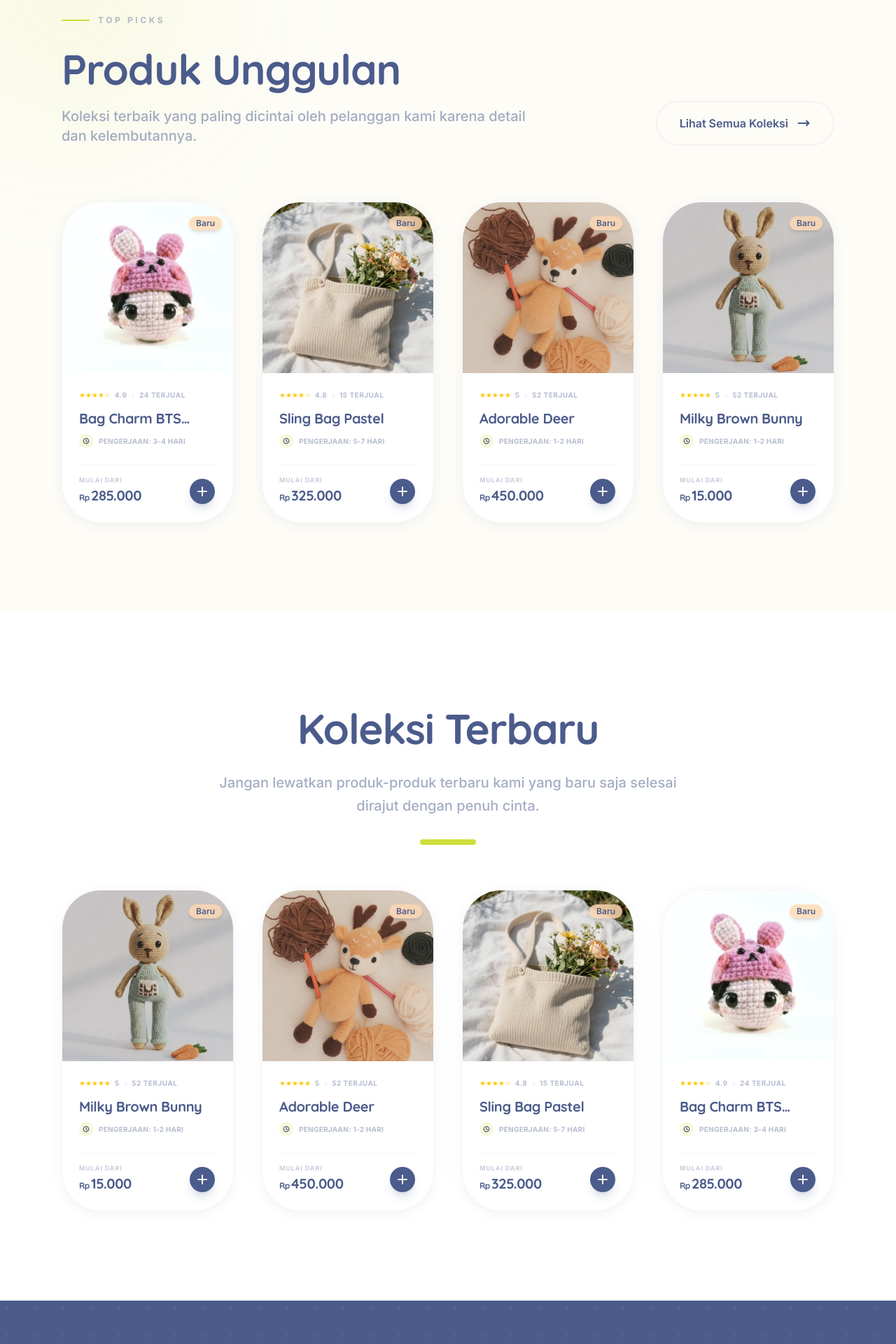
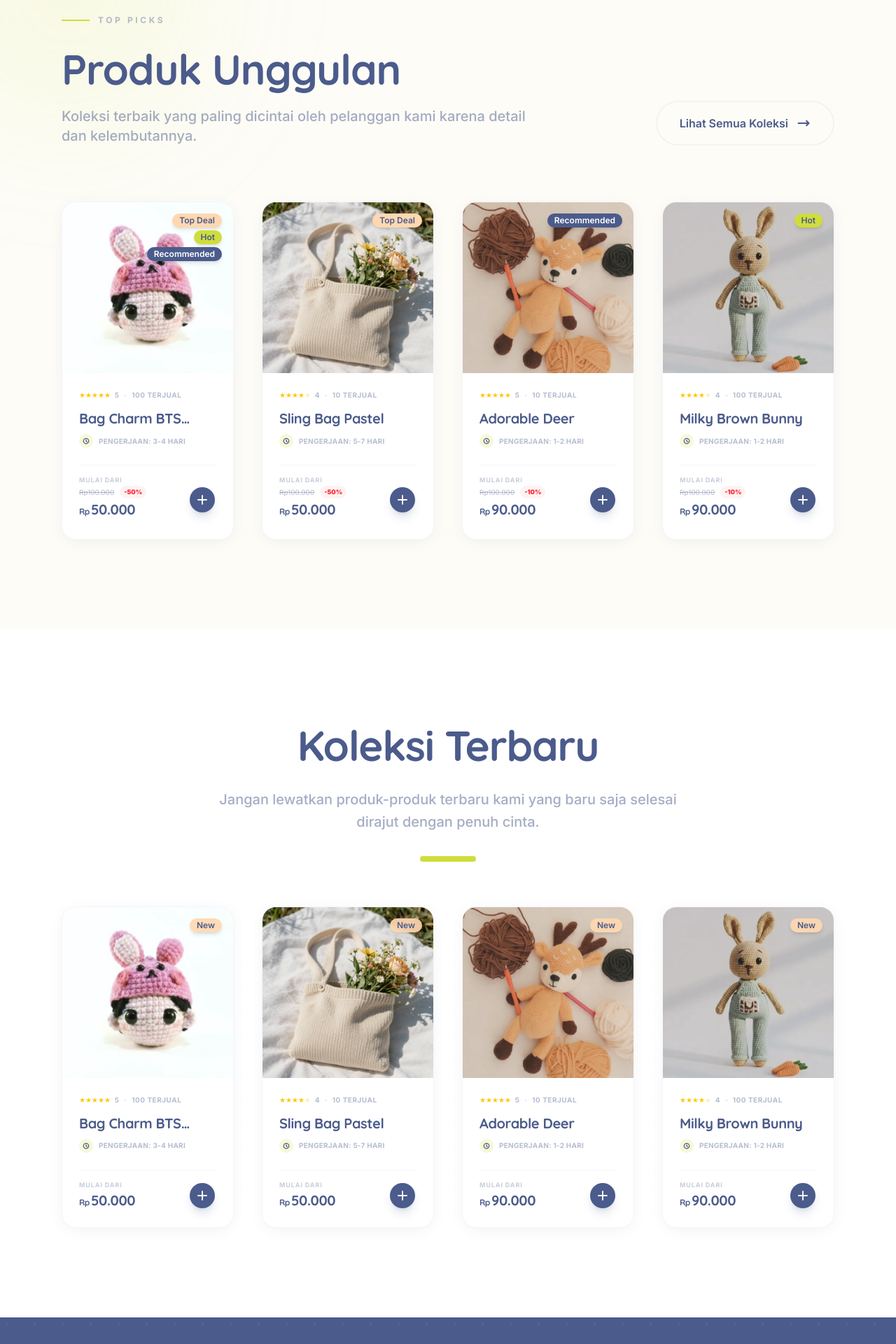
Before and after one commit to seratif-id/harsy-website, a Next.js app: page / in a window 1280 px wide. Shown: the part 1740-3660 px from the top of the page at 70% size. Built offline with nearby package versions, Linux system fonts and the light colour scheme.

Commit message:
feat: add badge label in product

```diff
--- a/app/order/page.tsx
+++ b/app/order/page.tsx
@@ -7,6 +7,7 @@ import { Button } from "@/components/atoms/Button";
 import { SectionHeader } from "@/components/molecules/SectionHeader";
 import { ImagePlaceholder } from "@/components/atoms/ImagePlaceholder";
 import Link from "next/link";
+import Image from "next/image";
 
 function OrderFormContent() {
   const searchParams = useSearchParams();
@@ -68,7 +69,7 @@ function OrderFormContent() {
         {product ? (
           <div className="flex gap-8 mb-10">
             <div className="w-32 h-32 bg-brand-muted rounded-[2rem] flex-shrink-0 flex items-center justify-center border-4 border-white shadow-lg overflow-hidden relative">
-              <ImagePlaceholder text={product.name} />
+              <Image src={product.image[0]} alt={product.name} fill className="object-cover" />
             </div>
             <div className="flex flex-col justify-center">
               <span className="text-brand-primary/30 text-[10px] font-bold uppercase tracking-widest mb-1">{product.category}</span>
--- a/app/products/[slug]/page.tsx
+++ b/app/products/[slug]/page.tsx
@@ -13,6 +13,7 @@ interface PageProps {
 }
 
 import { ImagePlaceholder } from "@/components/atoms/ImagePlaceholder";
+import { getProductBadges } from "@/utils/badge";
 
 export default function ProductDetailPage({ params }: PageProps) {
   const { slug } = use(params);
@@ -67,8 +68,28 @@ export default function ProductDetailPage({ params }: PageProps) {
                  fill
                  className="object-cover scale-110 group-hover:scale-125 transition-transform duration-[2s]"
                />
-               <div className="absolute top-6 right-6 z-10">
-                 <Badge variant="accent" className="shadow-xl">Favorit Ibu</Badge>
+               <div className="absolute top-6 right-6 z-10 flex flex-col gap-1 items-end">
+                 {(() => {
+                   const isNew = [...PRODUCTS]
+                     .sort((a, b) => new Date(b.updatedAt).getTime() - new Date(a.updatedAt).getTime())
+                     .slice(0, 4)
+                     .some(p => p.id === product.id);
+
+                   const featuredBadges = getProductBadges(product);
+
+                   return (
+                     <>
+                       {isNew && (
+                         <Badge variant="accent" className="shadow-xl bg-brand-accent/90 backdrop-blur-sm">New</Badge>
+                       )}
+                       {featuredBadges.map((badge, idx) => (
+                         <Badge key={idx} variant={badge.variant} className="shadow-xl backdrop-blur-sm bg-opacity-90">
+                           {badge.label}
+                         </Badge>
+                       ))}
+                     </>
+                   );
+                 })()}
                </div>
             </div>
             <div className="flex-none flex px-2 p-2 gap-3 overflow-x-auto pb-2  [&::-webkit-scrollbar]:h-1.5 [&::-webkit-scrollbar-thumb]:bg-brand-primary/10 [&::-webkit-scrollbar-thumb]:rounded-full [&::-webkit-scrollbar-track]:bg-transparent hover:[&::-webkit-scrollbar-thumb]:bg-brand-primary/30 transition-colors">
--- a/components/molecules/ProductCard.tsx
+++ b/components/molecules/ProductCard.tsx
@@ -6,18 +6,33 @@ import { Badge } from "@/components/atoms/Badge";
 
 import { ImagePlaceholder } from "../atoms/ImagePlaceholder";
 
+import { getProductBadges } from "@/utils/badge";
+
 interface ProductCardProps {
   product: Product;
+  isFeatured?: boolean;
+  isNew?: boolean;
 }
 
-export const ProductCard: React.FC<ProductCardProps> = ({ product }) => {
+export const ProductCard: React.FC<ProductCardProps> = ({ product, isFeatured = false, isNew = false }) => {
+  const badges = getProductBadges(product);
+
   return (
     <Link href={`/products/${product.slug}`} className="group block h-full">
-      <div className="bg-white rounded-3xl overflow-hidden shadow-[0_4px_20px_-4px_rgba(74,93,138,0.1)] hover:shadow-[0_20px_40px_-12px_rgba(74,93,138,0.2)] transition-all duration-700 border border-brand-primary/5 h-full flex flex-col group-hover:-translate-y-2">
+      <div className="bg-white rounded-xl overflow-hidden shadow-[0_4px_20px_-4px_rgba(74,93,138,0.1)] hover:shadow-[0_20px_40px_-12px_rgba(74,93,138,0.2)] transition-all duration-700 border border-brand-primary/5 h-full flex flex-col group-hover:-translate-y-2">
         {/* Image Container */}
         <div className="relative aspect-square overflow-hidden bg-brand-muted">
-          <div className="absolute top-4 right-4 z-10">
-            <Badge variant="accent" className="shadow-md backdrop-blur-sm bg-brand-accent/80">Baru</Badge>
+          <div className="absolute top-4 right-4 z-10 flex flex-col gap-1 items-end">
+            {isNew && (
+              <Badge variant="accent" className="shadow-md backdrop-blur-sm bg-brand-accent/90">
+                New
+              </Badge>
+            )}
+            {isFeatured && badges.length > 0 && badges.map((badge, idx) => (
+              <Badge key={idx} variant={badge.variant} className="shadow-md backdrop-blur-sm bg-opacity-90">
+                {badge.label}
+              </Badge>
+            ))}
           </div>
           <Image src={product.image[0]} alt={product.name} fill className="object-contain" />
           <div className="absolute inset-0 bg-brand-primary/0 group-hover:bg-brand-primary/5 transition-colors duration-700" />
@@ -49,10 +64,27 @@ export const ProductCard: React.FC<ProductCardProps> = ({ product }) => {
 
           <div className="mt-auto pt-4 border-t border-brand-primary/5 flex items-center justify-between">
             <div>
-              <p className="text-[9px] font-bold text-brand-primary/30 uppercase tracking-[0.1em] leading-none mb-1">Mulai dari</p>
-              <p className="font-display text-xl font-bold text-brand-primary">
-                <span className="text-xs mr-0.5">Rp</span>{product.price.toLocaleString("id-ID")}
-              </p>
+              {isFeatured && product.originalPrice && product.originalPrice > product.price ? (
+                <div className="mb-1">
+                  <p className="text-[9px] font-bold text-brand-primary/30 uppercase tracking-[0.1em] leading-none mb-1">Mulai dari</p>
+                  <div className="flex items-center gap-2 mb-0.5">
+                     <span className="text-[10px] line-through text-brand-primary/40">Rp{product.originalPrice.toLocaleString("id-ID")}</span>
+                     <span className="text-[9px] font-black text-red-500 bg-red-50 px-1.5 py-0.5 rounded-full">
+                       -{Math.round(((product.originalPrice - product.price) / product.originalPrice) * 100)}%
+                     </span>
+                  </div>
+                  <p className="font-display text-xl font-bold text-brand-primary">
+                    <span className="text-xs mr-0.5">Rp</span>{product.price.toLocaleString("id-ID")}
+                  </p>
+                </div>
+              ) : (
+                <>
+                  <p className="text-[9px] font-bold text-brand-primary/30 uppercase tracking-[0.1em] leading-none mb-1">Mulai dari</p>
+                  <p className="font-display text-xl font-bold text-brand-primary">
+                    <span className="text-xs mr-0.5">Rp</span>{product.price.toLocaleString("id-ID")}
+                  </p>
+                </>
+              )}
             </div>
             <div className="w-10 h-10 rounded-2xl bg-brand-primary flex items-center justify-center text-white shadow-lg shadow-brand-primary/20 transform scale-90 group-hover:scale-100 transition-all duration-500">
               <svg className="w-5 h-5" fill="none" stroke="currentColor" viewBox="0 0 24 24"><path strokeLinecap="round" strokeLinejoin="round" strokeWidth="2.5" d="M12 4v16m8-8H4"></path></svg>
--- a/components/organisms/Landing/FeaturedProducts.tsx
+++ b/components/organisms/Landing/FeaturedProducts.tsx
@@ -7,8 +7,10 @@ import { PRODUCTS } from "@/lib/data";
 import { Button } from "@/components/atoms/Button";
 import Link from "next/link";
 
+import { getProductBadges } from "@/utils/badge";
+
 export const FeaturedProducts: React.FC = () => {
-  const featured = PRODUCTS.slice(0, 4);
+  const featured = PRODUCTS.filter(p => getProductBadges(p).length > 0).slice(0, 4);
 
   return (
     <section className="section-padding pt-8 pb-16 bg-brand-muted/30 relative overflow-hidden">
@@ -35,7 +37,7 @@ export const FeaturedProducts: React.FC = () => {
 
         <div className="grid grid-cols-1 sm:grid-cols-2 lg:grid-cols-4 gap-10">
           {featured.map((product) => (
-            <ProductCard key={product.id} product={product} />
+            <ProductCard key={product.id} product={product} isFeatured={true} />
           ))}
         </div>
       </div>
--- a/components/organisms/Landing/NewProducts.tsx
+++ b/components/organisms/Landing/NewProducts.tsx
@@ -6,7 +6,9 @@ import { ProductCard } from "@/components/molecules/ProductCard";
 import { PRODUCTS } from "@/lib/data";
 
 export const NewProducts: React.FC = () => {
-  const newProducts = PRODUCTS.slice(0, 4).reverse();
+  const newProducts = [...PRODUCTS]
+    .sort((a, b) => new Date(b.updatedAt).getTime() - new Date(a.updatedAt).getTime())
+    .slice(0, 4);
 
   return (
     <section className="section-padding pt-8 pb-16 bg-white relative overflow-hidden">
@@ -21,7 +23,7 @@ export const NewProducts: React.FC = () => {
 
         <div className="grid grid-cols-1 sm:grid-cols-2 lg:grid-cols-4 gap-10">
           {newProducts.map((product) => (
-            <ProductCard key={product.id} product={product} />
+            <ProductCard key={product.id} product={product} isNew={true} />
           ))}
         </div>
       </div>
--- a/lib/data.ts
+++ b/lib/data.ts
@@ -29,7 +29,8 @@ export const PRODUCTS: Product[] = [
     id: "p1",
     name: "Bag Charm BTS Jongkook",
     slug: "bag-charm-bts-jongkook",
-    price: 285000,
+    price: 50000,
+    originalPrice: 100000,
     image: [
       "/sampleImage/imgAcc1.png",
       "/sampleImage/imgAcc1.png",
@@ -38,16 +39,19 @@ export const PRODUCTS: Product[] = [
       "/sampleImage/imgAcc1.png",
     ],
     category: "aksesoris",
-    rating: 4.9,
-    sold: 24,
+    rating: 5.0,
+    sold: 100,
+    reviewCount: 50,
     estimatedTime: "3-4 hari",
+    updatedAt: "2024-01-25T10:00:00Z",
     description: "There are many ways to expressing your love to someone or something that you love. They may not phisically close but love knows no boundaries. You can admiring them through their picture, song, or something that you can bring along with you, yes bag charm."
   },
   {
     id: "p2",
     name: "Sling Bag Pastel",
     slug: "sling-bag-pastel",
-    price: 325000,
+    price: 50000,
+    originalPrice: 100000,
     image: [
       "/sampleImage/catBag.png",
       "/sampleImage/catBag.png",
@@ -56,16 +60,19 @@ export const PRODUCTS: Product[] = [
       "/sampleImage/catBag.png",
     ],
     category: "tas",
-    rating: 4.8,
-    sold: 15,
+    rating: 4.0,
+    sold: 10,
+    reviewCount: 15,
     estimatedTime: "5-7 hari",
+    updatedAt: "2024-01-24T10:00:00Z",
     description: "Tas selempang dengan warna pastel yang manis."
   },
   {
     id: "p3",
     name: "Adorable Deer",
     slug: "adorable-deer",
-    price: 450000,
+    price: 90000,
+    originalPrice: 100000,
     image: [
       "/sampleImage/imgDoll1.png",
       "/sampleImage/imgDoll1.png",
@@ -76,15 +83,18 @@ export const PRODUCTS: Product[] = [
     ],
     category: "boneka",
     rating: 5.0,
-    sold: 52,
+    sold: 10,
+    reviewCount: 30,
     estimatedTime: "1-2 hari",
+    updatedAt: "2024-01-23T10:00:00Z",
     description: "A calming color palette: beige, broken white, and earthy brown, with the softness of cotton, meet in this adorable deer. He is ready to be a new friend or the perfect baby gift!"
   },
     {
     id: "p4",
     name: "Milky Brown Bunny",
     slug: "milky-brown-bunny",
-    price: 15000,
+    price: 90000,
+    originalPrice: 100000,
     image: [
       "/sampleImage/imgDoll2.png",
       "/sampleImage/imgDoll2.png",
@@ -93,9 +103,11 @@ export const PRODUCTS: Product[] = [
       "/sampleImage/imgDoll2.png",
     ],
     category: "boneka",
-    rating: 5.0,
-    sold: 52,
+    rating: 4.0,
+    sold: 100,
+    reviewCount: 20,
     estimatedTime: "1-2 hari",
+    updatedAt: "2024-01-22T10:00:00Z",
     description: "The warm milky brown bunny pairs perfectly with the cool mint overalls. This blend of beige and pastel mint colors complement each other beautifully, accentuating every intricate detail of the crochet work."
   }
 ];
--- a/lib/types.ts
+++ b/lib/types.ts
@@ -8,6 +8,9 @@ export interface Product {
   rating: number;
   sold: number;
   estimatedTime: string; // e.g. "2-3 hari"
+  originalPrice?: number;
+  reviewCount?: number;
+  updatedAt: string; // ISO Date string
   description?: string;
 }
 
--- /dev/null
+++ b/utils/badge.ts
@@ -0,0 +1,54 @@
+import { Product } from "@/lib/types";
+import { PRODUCTS } from "@/lib/data";
+
+interface BadgeResult {
+  label: string;
+  variant: "primary" | "secondary" | "accent" | "outline";
+}
+
+/**
+ * Determines the badges for a product based on global comparison.
+ * Returns an array of qualifying badges.
+ */
+export const getProductBadges = (product: Product): BadgeResult[] => {
+  const badges: BadgeResult[] = [];
+
+  // 1. Check Top Deal
+  // Discount = (Original - Price) / Original
+  const calculateDiscount = (p: Product) =>
+    p.originalPrice && p.originalPrice > p.price
+      ? (p.originalPrice - p.price) / p.originalPrice
+      : 0;
+
+  const currentDiscount = calculateDiscount(product);
+
+  if (currentDiscount > 0) {
+    const maxDiscount = Math.max(...PRODUCTS.map(calculateDiscount));
+    // If multiple have max discount, they all get it.
+    if (currentDiscount >= maxDiscount) {
+      badges.push({ label: "Top Deal", variant: "accent" });
+    }
+  }
+
+  // 2. Check Hot
+  if (product.sold >= 5) {
+    const maxSold = Math.max(...PRODUCTS.map(p => p.sold));
+    if (product.sold >= maxSold) {
+      badges.push({ label: "Hot", variant: "secondary" });
+    }
+  }
+
+  // 3. Check Recommended
+  if ((product.reviewCount || 0) > 5) {
+     const maxRating = Math.max(
+       ...PRODUCTS
+         .filter(p => (p.reviewCount || 0) > 5)
+         .map(p => p.rating)
+     );
+     if (product.rating >= maxRating) {
+       badges.push({ label: "Recommended", variant: "primary" });
+     }
+  }
+
+  return badges;
+};
```
Also changed, not shown: 1 other file (tests, documents, lock files or other folders).
